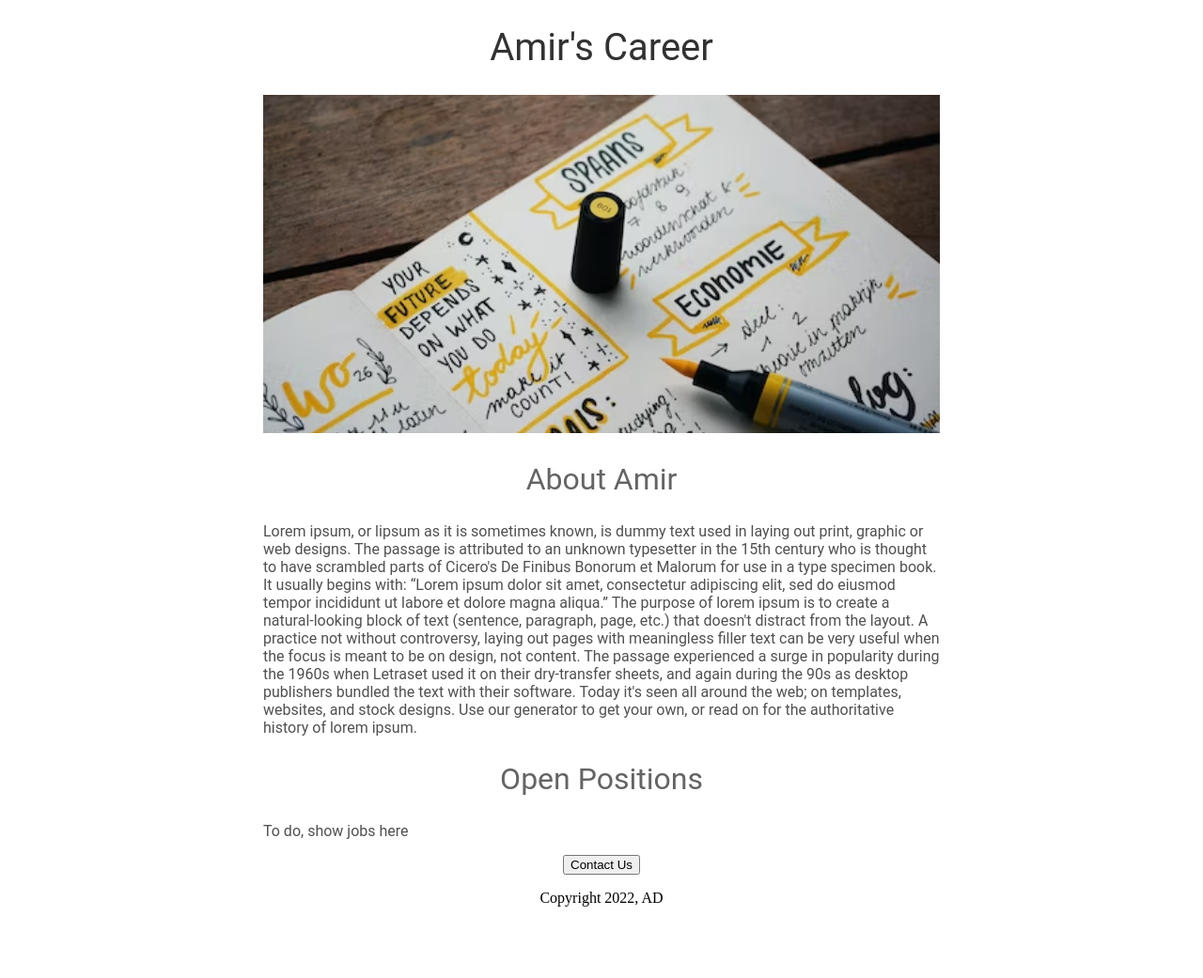
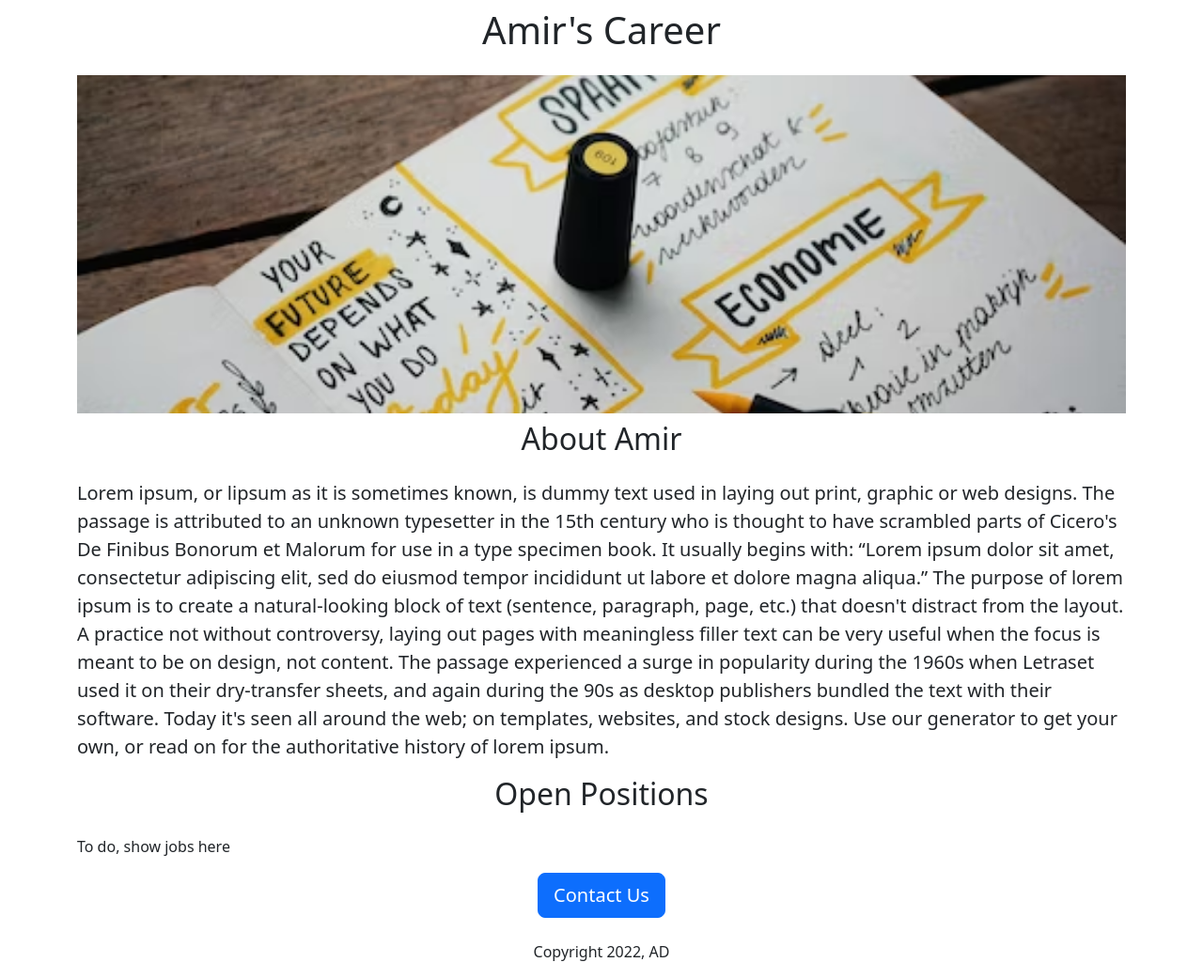
Before and after one commit to ADirin/amir-career-website-v2, a Flask app: page / in a window 1280 px wide. Shown: the whole page at 94% size. Before the commit the page ends 965 px from the top, so only its background shows below. Run offline with Flask 3, Linux system fonts and the light colour scheme.

Commit message:
bootstap added instead of CSS style on the page

```diff
--- a/templates/home.html
+++ b/templates/home.html
@@ -1,63 +1,39 @@
 <!DOCTYPE html>
 <html>
   <head>
-    <title> Amir Career</title>
+     <title> Amir Career</title>
+    <meta charset="utf-8">
+    <meta name="viewport" content="width=device-width, initial-scale=1">
+     <link href="https://cdn.jsdelivr.net/npm/bootstrap@5.3.1/dist/css/bootstrap.min.css" rel="stylesheet" integrity="sha384-4bw+/aepP/YC94hEpVNVgiZdgIC5+VKNBQNGCHeKRQN+PtmoHDEXuppvnDJzQIu9" crossorigin="anonymous">
+
     <style>
-      h1 {
-         font-size: 40px;
-         font-family: Roboto;
-         font-weight: normal;
-        color: rgb(50,50,50);
-        text-align: center;
-      }
-
       #banner {
-         width: 100%;
-         height: 360px;
+        height: 360px;
+        width: 100%;
         object-fit: cover;
-
-      }
-      h2 {
-        font-size: 32px;
-         font-family: Roboto;
-         font-weight: normal;
-        color: RGB(100,100,100);
-        text-align: center;
-      }
-
-      .bodyText {
-         font-family: Roboto;
-         color: rgb(80,80,80);
-
-      }
-
-      #container {
-        max-width: 720px;
-        margin: 0 auto;
-
       }
 
     </style>
   </head>
 
   <body>
-    <div id = "container">
-    <h1>Amir's Career</h1>
-    <img id="banner" src="https://amir-careers-website--adirin.repl.co/static/career.jpg" >
+    <div class ="container">
+    <h1 class= "text-center mt-2 mb-4">Amir's Career</h1>
+    <img class= "img-fluid" id = "banner" src="https://amir-careers-website--adirin.repl.co/static/career.jpg" >
 
-    <h2>About Amir</h2>
-   <p class= "bodyText">Lorem ipsum, or lipsum as it is sometimes known, is dummy text used in laying out print, graphic or web designs. The passage is attributed to an unknown typesetter in the 15th century who is thought to have scrambled parts of Cicero's De Finibus Bonorum et Malorum for use in a type specimen book. It usually begins with:
+    <h2 class= "text-center mt-2 mb-4">About Amir</h2>
+   <p class="lead">Lorem ipsum, or lipsum as it is sometimes known, is dummy text used in laying out print, graphic or web designs. The passage is attributed to an unknown typesetter in the 15th century who is thought to have scrambled parts of Cicero's De Finibus Bonorum et Malorum for use in a type specimen book. It usually begins with:
 
 “Lorem ipsum dolor sit amet, consectetur adipiscing elit, sed do eiusmod tempor incididunt ut labore et dolore magna aliqua.”
 The purpose of lorem ipsum is to create a natural-looking block of text (sentence, paragraph, page, etc.) that doesn't distract from the layout. A practice not without controversy, laying out pages with meaningless filler text can be very useful when the focus is meant to be on design, not content.
 
 The passage experienced a surge in popularity during the 1960s when Letraset used it on their dry-transfer sheets, and again during the 90s as desktop publishers bundled the text with their software. Today it's seen all around the web; on templates, websites, and stock designs. Use our generator to get your own, or read on for the authoritative history of lorem ipsum. </p>
 
-    <h2>Open Positions</h2>
-    <p class= "bodyText">To do, show jobs here </p>
-      <div style="text-align:center;">
-        <button>Contact Us</button>
-        <p> Copyright 2022, AD </p>
+    <h2 class= "text-center mt-2 mb-4">Open Positions</h2>
+    <p >To do, show jobs here </p>
+      <div class= "text-center">
+        <button class = "btn btn-primary btn-lg">Contact Us</button>
+        <p class = "mt-4"> Copyright 2022, AD </p>
       </div>
     </div>
   </body>
```
